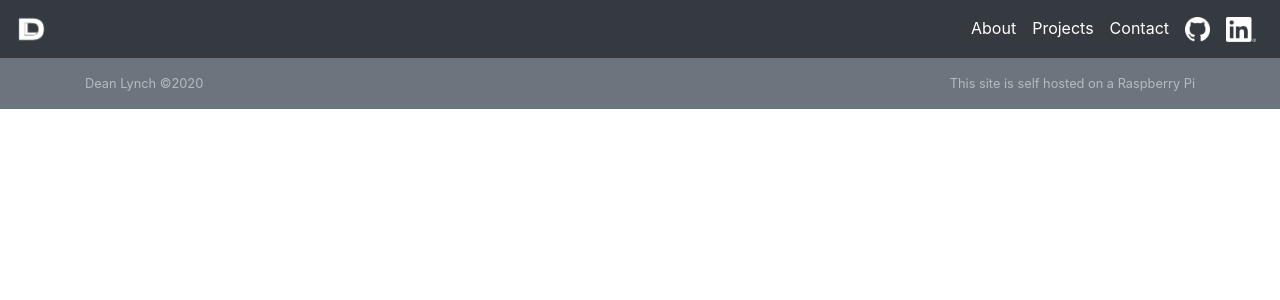
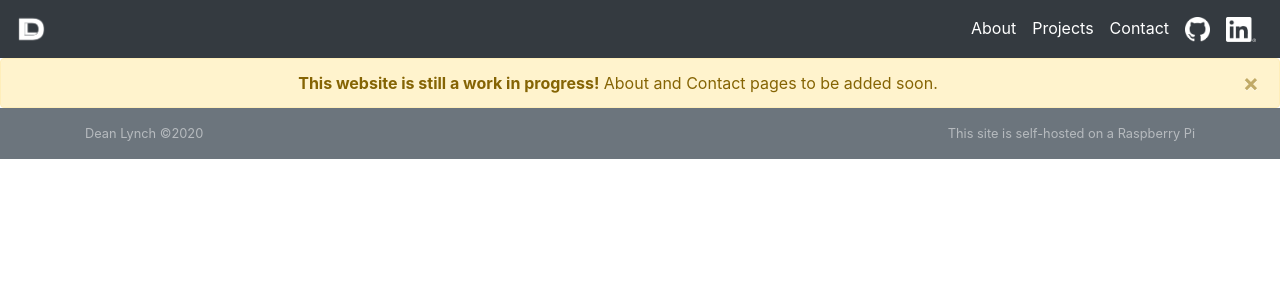
Before and after one commit to lynchdean/deanlynch.xyz-django, a Django app: template personal_website/templates/base.html in a window 1280 px wide. Shown: the top 300 px of the page. Run offline with Django 3.2, Linux system fonts and the light colour scheme; the template is opened without the code that fills it, so the values that code supplies are empty; some libraries are stand-ins or nearby versions.

Commit message:
Add site warning and change project card layout

```diff
--- a/personal_website/templates/base.html
+++ b/personal_website/templates/base.html
@@ -14,14 +14,14 @@
         <ul class="navbar-nav ml-auto">
             <li class="nav-item">
                 <a class="nav-link active" href="#">About</a>
-{#                <a class="nav-link active" href="{% url 'about' %} }">About</a>#}
+                {#                <a class="nav-link active" href="{% url 'about' %} }">About</a>#}
             </li>
             <li class="nav-item active">
                 <a class="nav-link" href="{% url 'project_index' %}">Projects</a>
             </li>
             <li class="nav-item active">
                 <a class="nav-link" href="#">Contact</a>
-{#                <a class="nav-link" href="{% url 'contact' %} }">Contact</a>#}
+                {#                <a class="nav-link" href="{% url 'contact' %} }">Contact</a>#}
             </li>
             <li class="nav-item m-2">
                 <a href="https://github.com/lynchdean">
@@ -37,15 +37,22 @@
     </div>
 </nav>
 
-<div class="">
+{# TODO Remove this once about and contact pages have been added #}
+<div class="alert alert-warning alert-dismissible fade show text-center mb-0" role="alert">
+  <strong>This website is still a work in progress!</strong> About and Contact pages to be added soon.
+  <button type="button" class="close" data-dismiss="alert" aria-label="Close">
+    <span aria-hidden="true">&times;</span>
+  </button>
+</div>
+
+<div>
     {% block page_content %}{% endblock %}
 </div>
 
 <nav class="navbar sticky-bottom navbar-dark bg-secondary text-center">
     <div class="container">
-        <span class="navbar-text text-left small">Dean Lynch ©2020</span>
-        <span class="navbar-text text-right small">This site is self hosted on a Raspberry Pi</span>
-
+        <span class="navbar-text text-left small">Dean Lynch &copy;2020</span>
+        <span class="navbar-text text-right small">This site is self-hosted on a Raspberry Pi</span>
     </div>
 </nav>
 
--- a/personal_website/urls.py
+++ b/personal_website/urls.py
@@ -18,5 +18,5 @@ from django.urls import path, include
 
 urlpatterns = [
     path('admin/', admin.site.urls),
-    path('projects/', include('projects.urls'), name='project_index'),
+    path('', include('projects.urls'), name='project_index'),
 ]
```
Also changed, not shown: projects/templates/project_index.html (+8 -13 lines).
